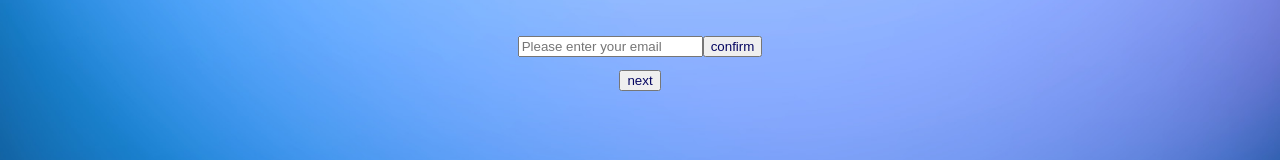
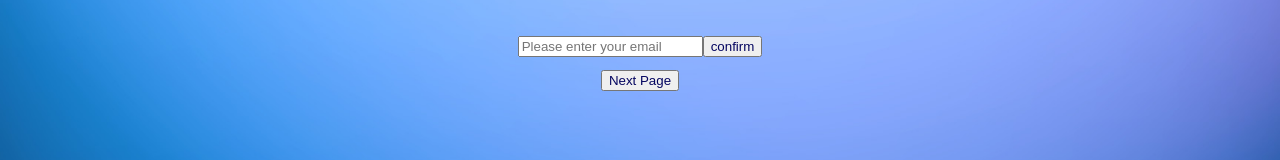
Before and after one commit to JackBPainter/EventCapture, a React (Create React App) app: page / in a window 1280 px wide. Both pictures are taken after a click on the button "John Jameson". Shown: the part 524-684 px from the top of the page. Built offline with nearby package versions, Linux system fonts and the light colour scheme.

Commit message:
Seperate the page navigation functions

```diff
--- a/src/App.js
+++ b/src/App.js
@@ -1,44 +1,50 @@
-import React, { useState } from 'react';
-import EventAttendeeList from './components/EventAttendeeList';
-import FirstDataCaptureForm from './components/FirstDataCaptureForm';
-import SecondDataCaptureForm from './components/SecondDataCaptureForm';
-import MailDispatch from './components/MailDispatch';
-import Thanks from './components/Thanks';
-import Save from './components/Save';
-import Reset from './components/Reset';
+import React, { useState } from "react";
+import EventAttendeeList from "./components/EventAttendeeList";
+import FirstDataCaptureForm from "./components/FirstDataCaptureForm";
+import SecondDataCaptureForm from "./components/SecondDataCaptureForm";
+import MailDispatch from "./components/MailDispatch";
+import Thanks from "./components/Thanks";
+import Save from "./components/Save";
+import Reset from "./components/Reset";
 
 const App = () => {
   const [count, setCount] = useState(0);
-  const [name, setName] = useState('');
-  const [email, setEmail] = useState('');
-  const [confirmedEmail, setConfirmedEmail] = useState('');
-  const [postcode, setPostcode] = useState('');
-  const [optIn, setOptIn] = useState('');
+  const [name, setName] = useState("");
+  const [email, setEmail] = useState("");
+  const [confirmedEmail, setConfirmedEmail] = useState("");
+  const [postcode, setPostcode] = useState("");
+  const [optIn, setOptIn] = useState("");
 
-  const getCount = (props) => {
+  const getCount = props => {
     setName(props.name);
     if (props.email) setEmail(props.email);
-    setConfirmedEmail();
     setCount(count + 1);
-}
+  };
+
+  const firstFormCount = props => {
+    setConfirmedEmail(props.emailText);
+  };
+
+  const countSetter = () => {
+    setCount(count + 1);
+  };
+
   const resetCount = () => {
     setCount(0);
-  }
+  };
 
   const components = [
     <EventAttendeeList getCount={getCount} />,
-    <FirstDataCaptureForm name={name} email={email} getCount={getCount} />,
-    <SecondDataCaptureForm getCount={getCount} />,
+    <FirstDataCaptureForm name={name} email={email} firstFormCount={firstFormCount} countSetter={countSetter} />,
+    <SecondDataCaptureForm countSetter={countSetter}/>,
     <Thanks resetCount={resetCount} />
   ];
 
   return (
     <div className="App">
-      <div>
-        {components[count]}
-      </div>
+      <div>{components[count]}</div>
     </div>
   );
-}
+};
 
 export default App;
--- a/src/components/EventAttendeeList.js
+++ b/src/components/EventAttendeeList.js
@@ -1,5 +1,5 @@
 import React from "react";
-import Button from './Button';
+import Button from './buttonComponents/Button';
 
 import logo from "../images/akkrooLogo.png";
 import guestList from "../data/example_data.json";
@@ -20,7 +20,7 @@ const EventAttendeeList = (props) => {
           <div className="attendees">
               {guestList.guestList
                 .map((person, index) =>
-                <Button buttonKey={person.name + index} key={person.name + index} email={person.email} handleClick={props.getCount} name={person.name} /> )}
+                <Button key={person.name + index} email={person.email} handleClick={props.getCount} name={person.name} /> )}
           </div>
       </div>
     </div>
--- a/src/components/FirstDataCaptureForm.js
+++ b/src/components/FirstDataCaptureForm.js
@@ -1,6 +1,6 @@
 import React, { useState } from "react";
 import logo from "../images/akkrooLogo.png";
-import SecondButton from "./SecondButton";
+import NextPageButton from "./buttonComponents/NextPageButton";
 
 const FirstDataCaptureForm = props => {
   const [emailText, setEmailText] = useState('');
@@ -16,18 +16,18 @@ const FirstDataCaptureForm = props => {
         </h2>
       </div>
       <form className="DataForm">
-        <p className="emailInput">
+        <div className="emailInput">
           <input
             type="email"
             placeholder="Please enter your email"
             defaultValue={props.email || emailText}
             onChange={(e => setEmailText(e.target.value))}
           />
-          <SecondButton handleClick2={props.getCount} confirmedEmail={props.defaultValue} />
-        </p>
+          <button>confirm</button>
+        </div>
       </form>
       <div className="formConfirmButton">
-        <button handleClick2={props.getCount}>next</button>
+      <NextPageButton nextPage={props.countSetter} />
       </div>
     </div>
   );
--- a/src/components/Save.js
+++ b/src/components/Save.js
@@ -1,6 +1,6 @@
 
-const Save = () => {
-
+const Save = props => {
+    console.log(props.name, props.confirmedEmail, props.postcode, props.optIn)
 }
 
 export default Save;
--- a/src/components/SecondButton.js
+++ /dev/null
@@ -1,11 +0,0 @@
-import React from "react";
-
-const SecondButton = (props) => {
-    return (
-        <>
-            <button onClick={() => props.handleClick2(props)}>confirm</button>
-        </>
-    );
-}
-
-export default SecondButton;
--- a/src/components/SecondDataCaptureForm.js
+++ b/src/components/SecondDataCaptureForm.js
@@ -1,5 +1,6 @@
 import React from "react";
 import logo from "../images/akkrooLogo.png";
+import NextPageButton from "./buttonComponents/NextPageButton";
 
 const SecondDataCaptureForm = props => {
   return (
@@ -24,7 +25,7 @@ const SecondDataCaptureForm = props => {
           <input type="checkbox" />
           <br />
           <div className="formConfirmButton">
-            <button onClick={props.getCount}>confirm</button>
+            <NextPageButton nextPage={props.countSetter} />
           </div>
         </p>
       </form>
--- a/src/components/Thanks.js
+++ b/src/components/Thanks.js
@@ -1,7 +1,9 @@
 import React from "react";
 import logo from "../images/akkrooLogo.png";
+import Save from './Save';
 
 const Thanks = props => {
+  console.log(props.name)
   return (
     <div>
       <div>
@@ -12,7 +14,7 @@ const Thanks = props => {
           <h2>Thanks for signing up!</h2>
         </div>
         <div className="formConfirmButton">
-            <button onClick={props.resetCount}>complete</button>
+            <button onClick={props.resetCount}> complete</button>
           </div>
       </div>
     </div>
--- /dev/null
+++ b/src/components/buttonComponents/NextPageButton.js
@@ -0,0 +1,11 @@
+import React from "react";
+
+const NextPageButton = (props) => {
+    return (
+        <>
+            <button onClick={() => props.nextPage(props)}>Next Page</button>
+        </>
+    );
+}
+
+export default NextPageButton;
```
Also changed, not shown: src/components/buttonComponents/Button.js (renamed from src/components/Button.js), src/components/buttonComponents/ThirdButton.js (added).
